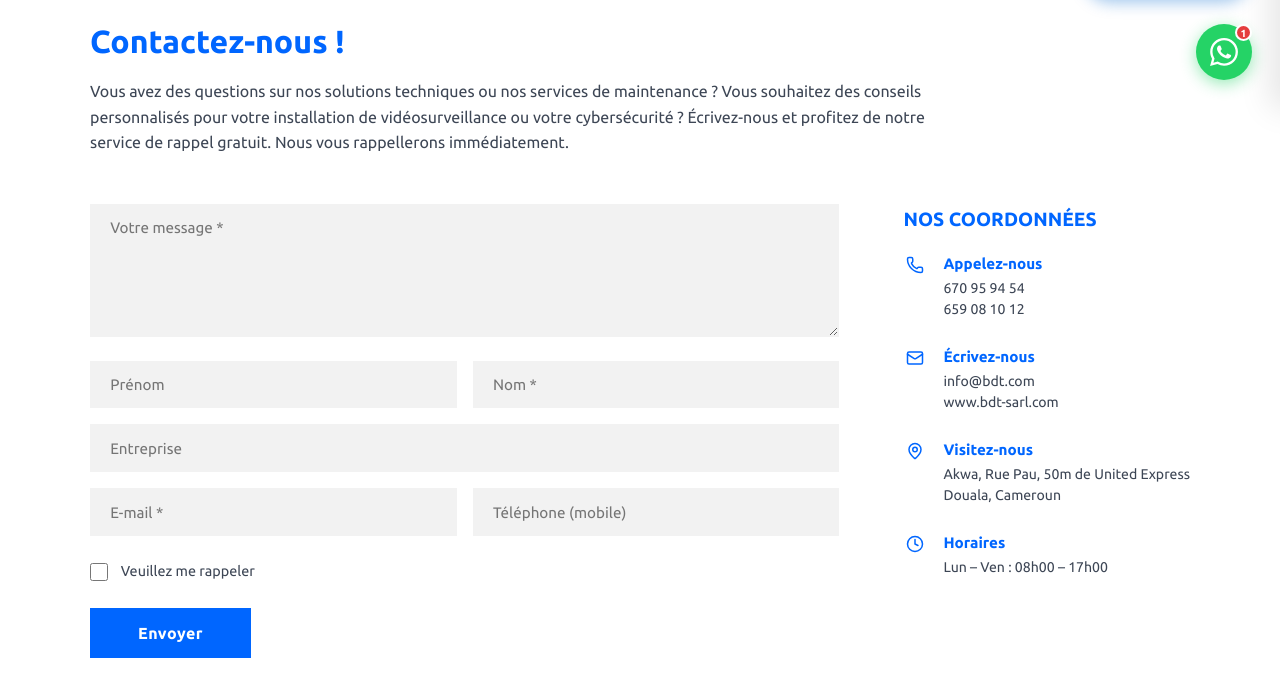
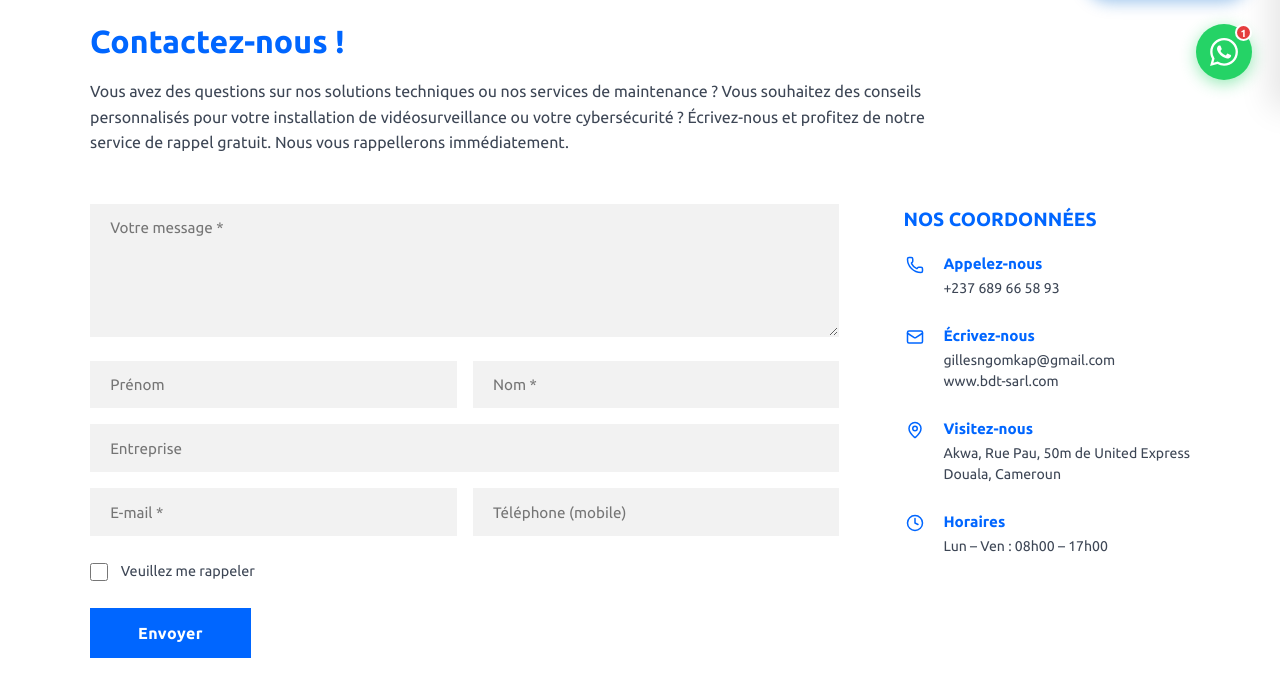
Before and after one commit to Gilles-NK/BDT-SARL.com, a Next.js app: page /contact in a window 1280 px wide. Shown: the part 692-1388 px from the top of the page. Built offline with nearby package versions, Linux system fonts and the light colour scheme.

Commit message:
mise à jour de l'adresse e-mail d'envoie et du numéro d'envoie

```diff
--- a/app/contact/page.tsx
+++ b/app/contact/page.tsx
@@ -72,8 +72,8 @@ export default function Contact() {
 
   // Données coordonnées traduites
   const coordonnees = [
-    { Icon: Phone, titre: c.appeler, lignes: ["670 95 94 54", "659 08 10 12"] },
-    { Icon: Mail, titre: c.ecrire, lignes: ["info@bdt.com", "www.bdt-sarl.com"] },
+    { Icon: Phone, titre: c.appeler, lignes: ["+237 689 66 58 93"] },
+    { Icon: Mail, titre: c.ecrire, lignes: ["gillesngomkap@gmail.com", "www.bdt-sarl.com"] },
     { Icon: MapPin, titre: c.visiter, lignes: ["Akwa, Rue Pau, 50m de United Express", "Douala, Cameroun"] },
     { Icon: Clock, titre: c.horairesLabel, lignes: [t.footer.horaires] }, // ← réutilise la traduction du footer
   ];
--- a/app/devis/page.tsx
+++ b/app/devis/page.tsx
@@ -75,10 +75,10 @@ export default function Devis() {
       : encodeURIComponent(`Demande de devis - ${form.nom}`);
 
     if (form.contactPreference === "whatsapp") {
-      window.open(`https://wa.me/237671844163?text=${encodeURIComponent(msg)}`, "_blank");
+      window.open(`https://wa.me/237689665893?text=${encodeURIComponent(msg)}`, "_blank");
     } else {
       const body = encodeURIComponent(msg);
-      window.location.href = `mailto:contact@secutechservice.com?subject=${mailSubject}&body=${body}`;
+      window.location.href = `mailto:gillesngomkap@gmail.com?subject=${mailSubject}&body=${body}`;
     }
     setSent(true);
   };
```
